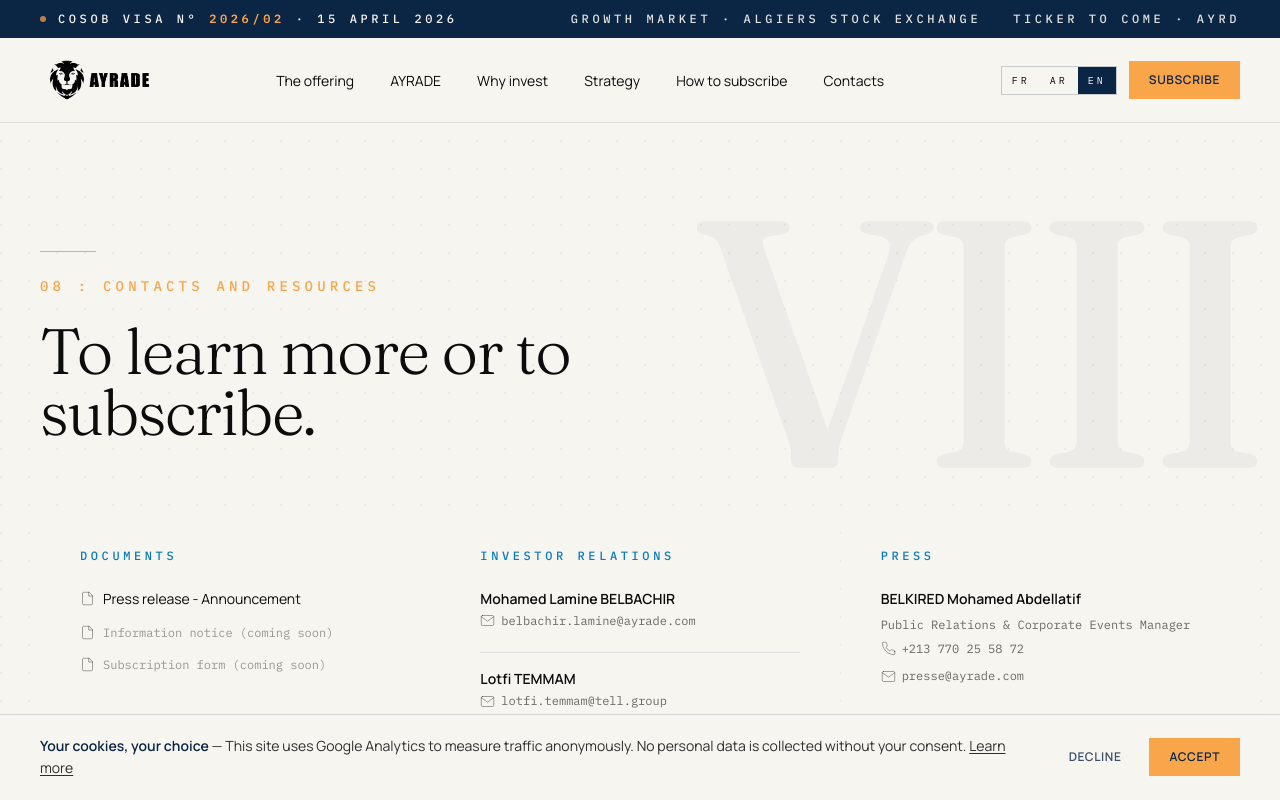
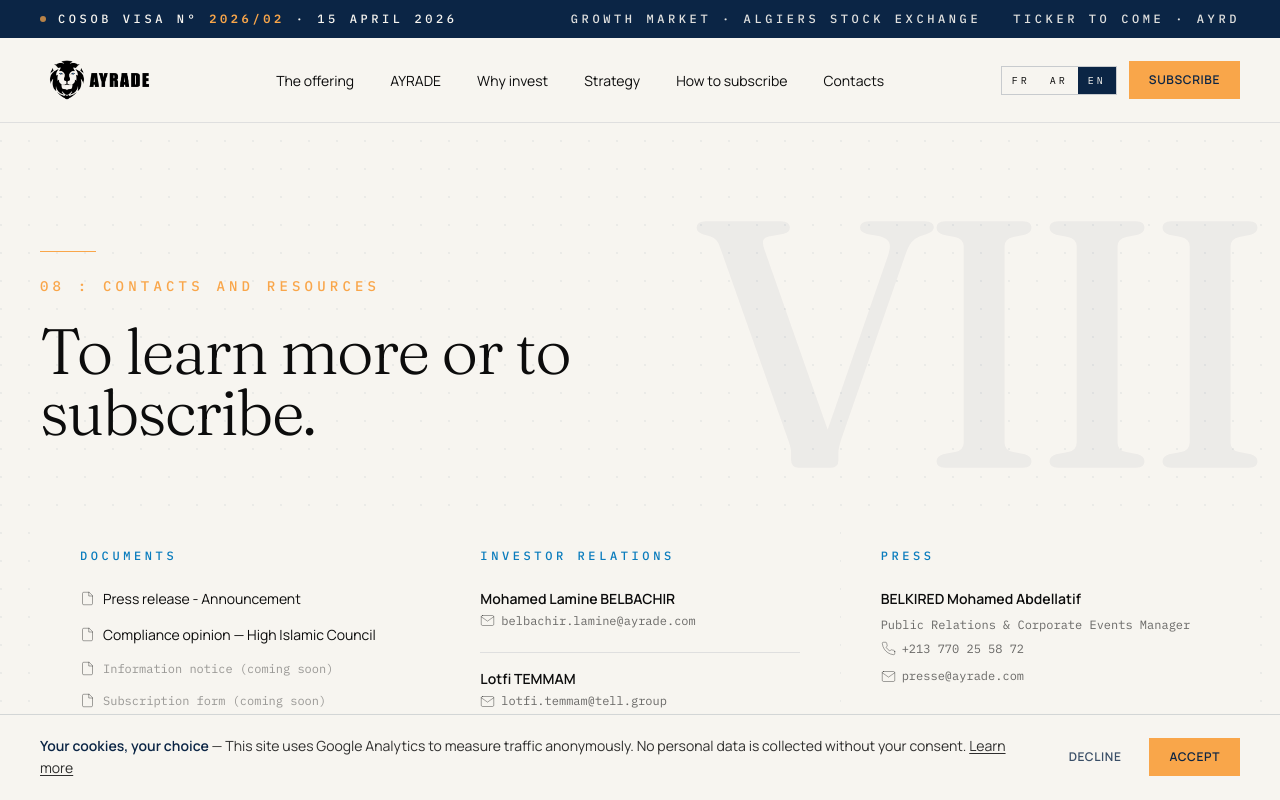
Before and after one commit to tlerari/ayrade-ipo-landing, a Next.js app: page /en/documents in a window 1280 px wide. Shown: the top 800 px of the page. Built offline with nearby package versions, Linux system fonts and the light colour scheme; no server answers.

Commit message:
feat(dataroom): intégration avis de conformité HCI (FR/EN/AR)

```diff
--- a/components/DataRoom.tsx
+++ b/components/DataRoom.tsx
@@ -88,7 +88,27 @@
                   </span>
                 </a>
               </li>
-              {/* 2. Notice d'information COSOB — V2 uniquement (gate :
+              {/* 2. Avis de conformité HCI — Certificat de conformité à la
+                  Charia émis par le Comité national de la Charia pour la
+                  finance islamique (Haut Conseil Islamique), signé le
+                  13 mai 2026. Doc public dès maintenant (annoncé par
+                  AYRADE sur LinkedIn le 14/05) — pas de gating phase. */}
+              <li>
+                <a
+                  href="/documents/visa-conformite-hci-ayrade.pdf"
+                  className="group flex items-center gap-2 text-ink hover:text-signal transition-colors duration-150"
+                >
+                  <IconFile />
+                  <span className="link-hover flex-1">{t('docHci')}</span>
+                  <span
+                    aria-hidden="true"
+                    className="rtl-flip opacity-0 group-hover:opacity-100 transition-opacity duration-150 text-signal font-mono text-xs"
+                  >
+                    →
+                  </span>
+                </a>
+              </li>
+              {/* 3. Notice d'information COSOB — V2 uniquement (gate :
                   notice publiée). V1 : libellé « bientôt disponible ». */}
               <li>
                 {flags.showNoticeCTA ? (
--- a/messages/ar.json
+++ b/messages/ar.json
@@ -303,6 +303,7 @@
     "doc2Teaser": "استمارة الاكتتاب (قريبًا)",
     "doc3": "كتيب المستثمرين",
     "docPress": "بيان صحفي - الإعلان",
+    "docHci": "شهادة المطابقة الشرعية — المجلس الإسلامي الأعلى",
     "irTitle": "علاقات المستثمرين",
     "irEmail": "[PH : البريد الإلكتروني لعلاقات المستثمرين في أيراد]",
     "irPhone": "[PH : هاتف علاقات المستثمرين في أيراد]",
--- a/messages/en.json
+++ b/messages/en.json
@@ -303,6 +303,7 @@
     "doc2Teaser": "Subscription form (coming soon)",
     "doc3": "Investor brochure",
     "docPress": "Press release - Announcement",
+    "docHci": "Compliance opinion — High Islamic Council",
     "irTitle": "Investor relations",
     "irEmail": "[PH: AYRADE IR email]",
     "irPhone": "[PH: AYRADE IR phone]",
--- a/messages/fr.json
+++ b/messages/fr.json
@@ -303,6 +303,7 @@
     "doc2Teaser": "Bulletin de souscription (bientôt disponible)",
     "doc3": "Plaquette investisseurs",
     "docPress": "Communiqué de presse - Annonce",
+    "docHci": "Avis de conformité — Haut Conseil Islamique",
     "irTitle": "Relations investisseurs",
     "irEmail": "[PH : email IR AYRADE]",
     "irPhone": "[PH : tél IR AYRADE]",
```
Also changed, not shown: 1 other file (tests, documents, lock files or other folders).
